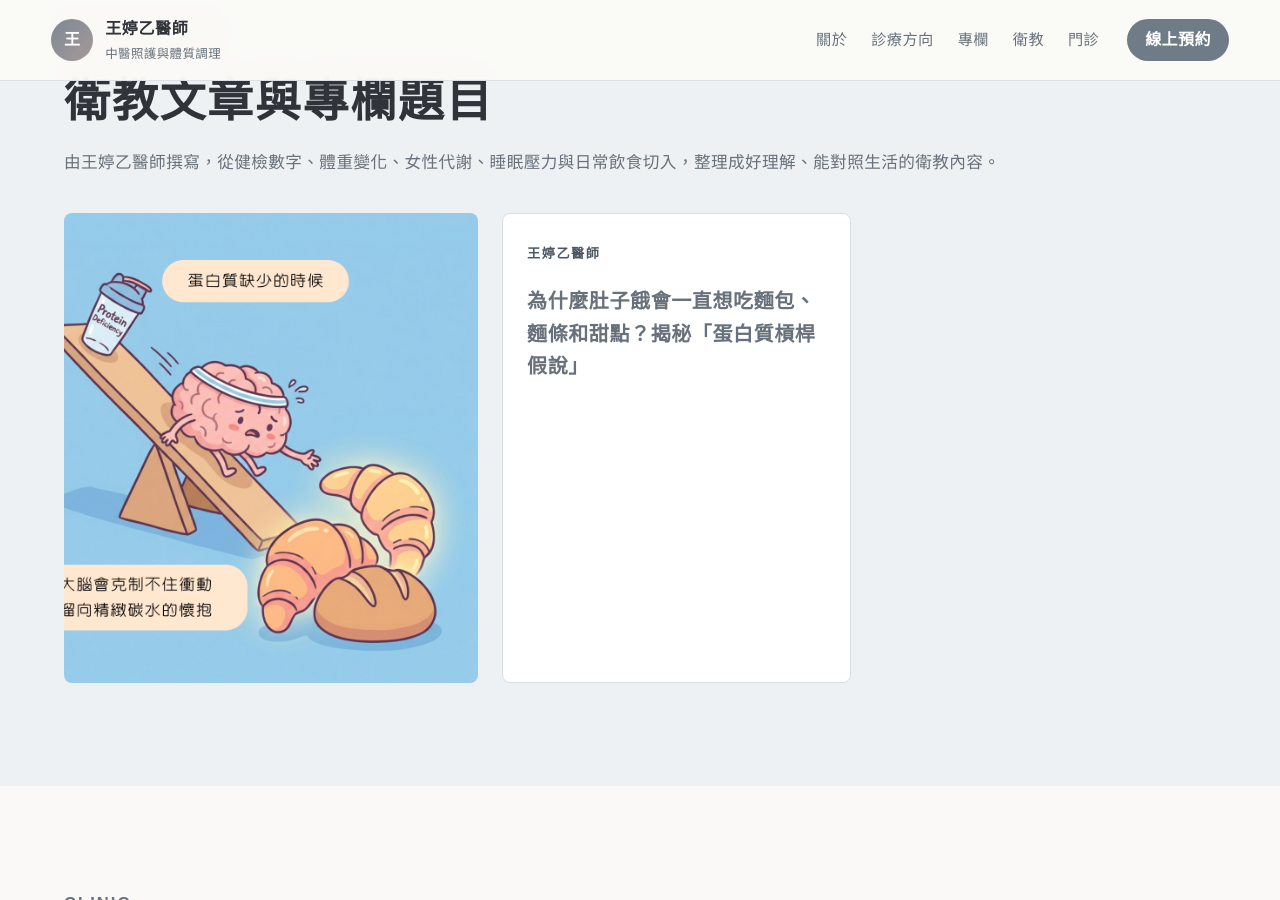
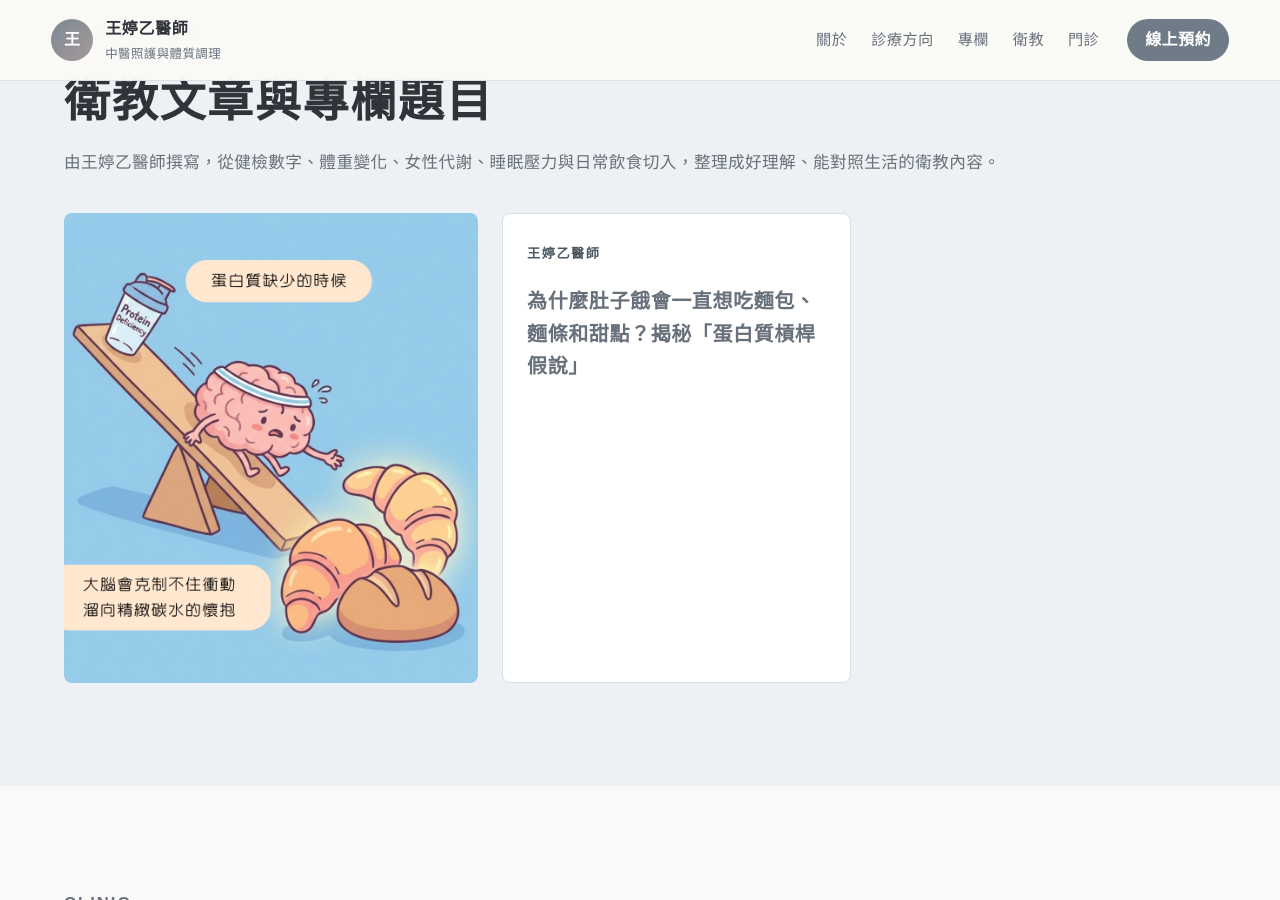
Before and after one commit to cheer3366/wang-tingyi-tcm, a Jekyll site: the page built from index.html, in a window 1280 px wide and 900 px high, scrolled down 3920 px. Built offline with Jekyll 4.4.1, drawn with Linux system fonts in a browser that asks for light colours.

Commit message:
Sync homepage feature with latest article

```diff
--- a/index.html
+++ b/index.html
@@ -360,17 +360,24 @@
           <h2>衛教文章與專欄題目</h2>
           <p class="single-line-note">由王婷乙醫師撰寫，從健檢數字、體重變化、女性代謝、睡眠壓力與日常飲食切入，整理成好理解、能對照生活的衛教內容。</p>
         </div>
+        {% assign health_articles = site.pages | where: "layout", "article" | where: "published", true | sort: "date" | reverse %}
+        {% assign featured_article = health_articles | first %}
+        {% if featured_article %}
         <div class="article-layout">
           <figure class="article-image">
-            <img src="assets/uploads/file.png" alt="蛋白質槓桿假說文章封面" />
+            <img
+              src="{% if featured_article.cover contains '://' %}{{ featured_article.cover }}{% elsif featured_article.cover contains site.baseurl %}{{ featured_article.cover }}{% else %}{{ site.baseurl }}{{ featured_article.cover }}{% endif %}"
+              alt="{{ featured_article.title | escape }}文章封面"
+            />
           </figure>
           <div class="article-list">
-            <a class="article-card" href="{{ site.baseurl }}/articles/protein-satiety.html">
-              <span>王婷乙醫師</span>
-              <h3>為什麼肚子餓會一直想吃麵包、麵條和甜點？揭秘「蛋白質槓桿假說」</h3>
+            <a class="article-card" href="{{ site.baseurl }}{{ featured_article.url }}">
+              <span>{{ featured_article.author | default: "王婷乙醫師" }}</span>
+              <h3>{{ featured_article.title }}</h3>
             </a>
           </div>
         </div>
+        {% endif %}
       </section>
 
       <section id="schedule" class="schedule section-wrap">
```
